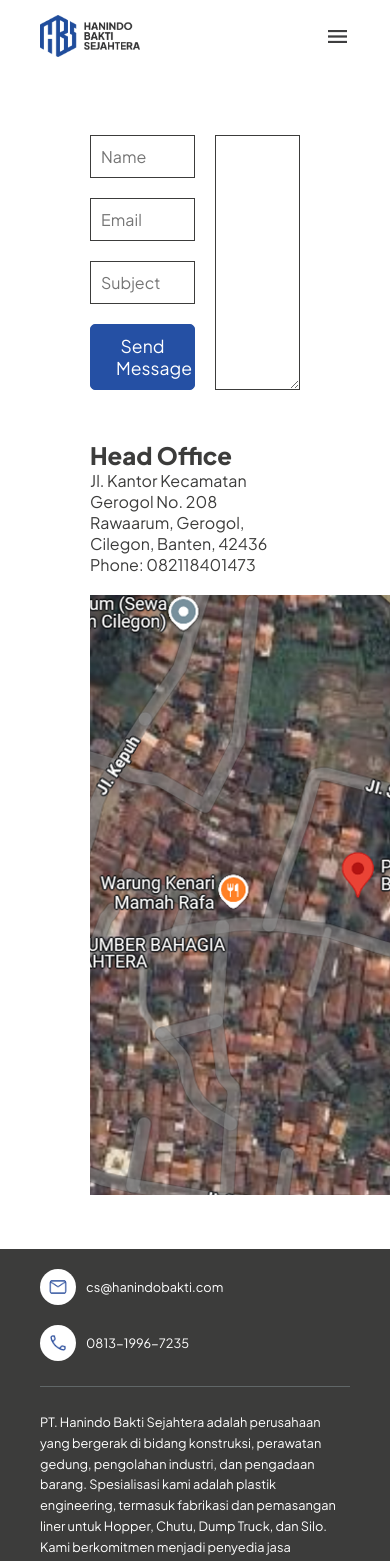
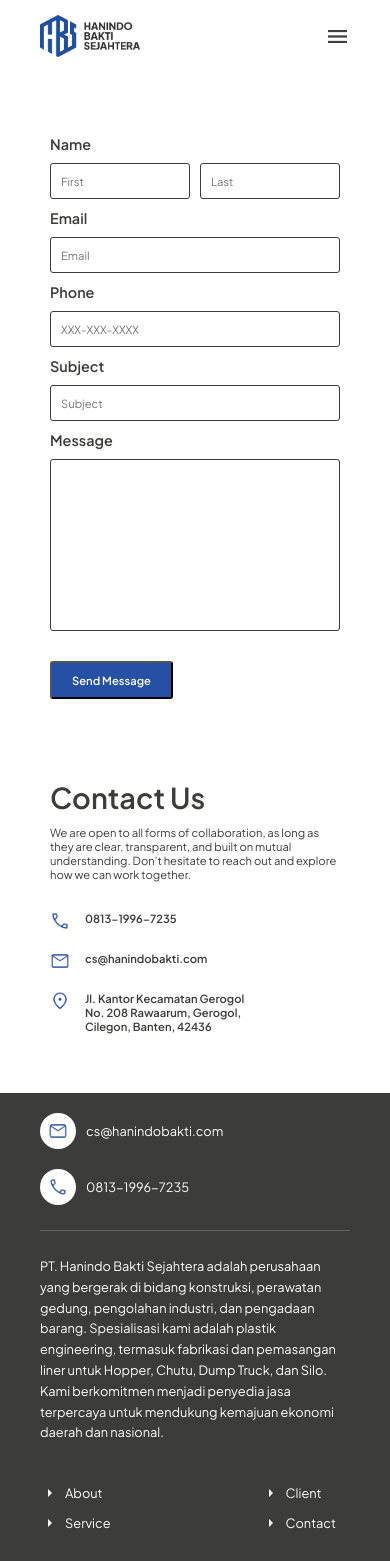
Before and after one commit to Ardikaas/hanindo-company-profile, a React (Create React App) app: page /contact in a window 390 px wide. Shown: the top 1561 px of the page. Built offline with nearby package versions, Linux system fonts and the light colour scheme.

Commit message:
fix: fix contact structure and make it responsive

```diff
--- a/src/pages/Contact.jsx
+++ b/src/pages/Contact.jsx
@@ -1,13 +1,17 @@
 import Footer from "../components/Footer/Footer";
 import Header from "../components/Header/Header";
-import maps from "../assets/maps.png";
+import phone from "../assets/phone-icon.png";
+import mail from "../assets/mail-icon.png";
+import pin from "../assets/pin-icon.png";
 import { useState } from "react";
 import emailjs from "@emailjs/browser";
 import "../style/Contact.style.css";
 
 const Contact = () => {
-  const [userName, setUserName] = useState("");
+  const [userFirstName, setFirstName] = useState("");
+  const [userLastName, setLastName] = useState("");
   const [userEmail, setUserEmail] = useState("");
+  const [userPhone, setUserPhone] = useState("");
   const [subject, setSubject] = useState("");
   const [message, setMessage] = useState("");
   const [isSending, setIsSending] = useState(false);
@@ -15,50 +19,114 @@ const Contact = () => {
 
   const sendEmail = (e) => {
     e.preventDefault();
+    setStatusMessage("");
+
+    // Validasi wajib isi
+    if (
+      !userFirstName.trim() ||
+      !userLastName.trim() ||
+      !userEmail.trim() ||
+      !userPhone.trim() ||
+      !subject.trim() ||
+      !message.trim()
+    ) {
+      setStatusMessage("Please fill in all required fields.");
+      setTimeout(() => setStatusMessage(""), 5000);
+      return;
+    }
+
     setIsSending(true);
-    setStatusMessage("");
+
     emailjs
       .send(
         "service_hh2vrgh",
         "template_f65gykp",
         {
-          name: userName,
+          name: `${userFirstName} ${userLastName}`,
           email: userEmail,
+          phone: userPhone,
           title: subject,
           message: message,
         },
         "auUdoSqsR0VfrFDyo"
       )
-      .then(
-        () => {
+      .then(() => {
         setIsSending(false);
         setStatusMessage("Message sent successfully!");
-          setUserName("");
+        setFirstName("");
+        setLastName("");
         setUserEmail("");
+        setUserPhone("");
         setMessage("");
         setSubject("");
-        },
-        (error) => {
+        setTimeout(() => setStatusMessage(""), 5000);
+      })
+      .catch((error) => {
         setIsSending(false);
         setStatusMessage("Failed to send message. Please try again.");
         console.error(error);
-        }
-      );
+        setTimeout(() => setStatusMessage(""), 5000);
+      });
+  };
+
+  // Style tombol berdasarkan status
+  const getButtonClass = () => {
+    if (isSending) return "sending";
+    if (statusMessage.includes("success")) return "success";
+    if (
+      statusMessage.includes("Please fill") ||
+      statusMessage.includes("Failed")
+    )
+      return "error";
+    return "";
   };
 
   return (
     <div>
       <Header />
       <div className="contact-container">
+        <div className="contact-text">
+          <h1>Contact Us</h1>
+          <h4>
+            We are open to all forms of collaboration, as long as they are
+            clear, transparent, and built on mutual understanding. Don't
+            hesitate to reach out and explore how we can work together.
+          </h4>
+          <div className="contact-item">
+            <img src={phone} alt="phone-icon" />
+            <h4>0813-1996-7235</h4>
+          </div>
+          <div className="contact-item">
+            <img src={mail} alt="mail-icon" />
+            <h4>cs@hanindobakti.com</h4>
+          </div>
+          <div className="contact-item">
+            <img src={pin} alt="place-icon" />
+            <h4>
+              Jl. Kantor Kecamatan Gerogol No. 208 Rawaarum, Gerogol, Cilegon,
+              Banten, 42436
+            </h4>
+          </div>
+        </div>
         <div className="contact-form">
-          <div className="contact-form-left">
+          <h4>Name</h4>
+          <div className="contact-form-name">
             <input
               type="text"
-              placeholder="Name"
-              value={userName}
-              onChange={(e) => setUserName(e.target.value)}
+              placeholder="First"
+              value={userFirstName}
+              onChange={(e) => setFirstName(e.target.value)}
               required
             />
+            <input
+              type="text"
+              placeholder="Last"
+              value={userLastName}
+              onChange={(e) => setLastName(e.target.value)}
+              required
+            />
+          </div>
+          <h4>Email</h4>
           <input
             type="email"
             placeholder="Email"
@@ -66,6 +134,15 @@ const Contact = () => {
             onChange={(e) => setUserEmail(e.target.value)}
             required
           />
+          <h4>Phone</h4>
+          <input
+            type="text"
+            placeholder="XXX-XXX-XXXX"
+            value={userPhone}
+            onChange={(e) => setUserPhone(e.target.value)}
+            required
+          />
+          <h4>Subject</h4>
           <input
             type="text"
             placeholder="Subject"
@@ -73,33 +150,23 @@ const Contact = () => {
             onChange={(e) => setSubject(e.target.value)}
             required
           />
-            <button onClick={sendEmail} disabled={isSending}>
-              {isSending ? "Sending..." : "Send Message"}
-            </button>
-            {statusMessage && <p>{statusMessage}</p>}
-          </div>
+          <h4>Message</h4>
           <textarea
             value={message}
             onChange={(e) => setMessage(e.target.value)}
             required
           />
-        </div>
-        <div className="address">
-          <div className="address-text">
-            <h3>Head Office</h3>
-            <h4>
-              Jl. Kantor Kecamatan Gerogol No. 208 Rawaarum, Gerogol, Cilegon,
-              Banten, 42436
-            </h4>
-            <h4>Phone: 082118401473</h4>
-          </div>
-          <a
-            href="https://maps.app.goo.gl/eqTcLCNUkmBzwbnT8"
-            target="_blank"
-            rel="noreferrer"
+          <button
+            onClick={sendEmail}
+            disabled={isSending}
+            className={getButtonClass()}
           >
-            <img src={maps} alt="maps" />
-          </a>
+            {isSending
+              ? "Sending..."
+              : statusMessage
+              ? statusMessage
+              : "Send Message"}
+          </button>
         </div>
       </div>
       <Footer />
--- a/src/style/Contact.style.css
+++ b/src/style/Contact.style.css
@@ -1,78 +1,208 @@
 .contact-container{
   display: flex;
-  flex-direction: column;
-  gap: 50px;
+  flex-direction: row;
+  justify-content: center;
+  gap: 150px;
   padding: 50px 90px;
   margin-top: 85px;
 }
 
+.contact-text{
+  display: flex;
+  flex-direction: column;
+  gap: 10px;
+}
+
+.contact-text > h1{
+  font-family: "Plus Jakarta Sans", sans-serif;
+  font-weight: 600;
+  color: #3c3c3b;
+  font-size: 2rem;
+}
+
+.contact-text > h4{
+  font-family: "Plus Jakarta Sans", sans-serif;
+  font-weight: 400;
+  color: #3c3c3b;
+  font-size: 0.9rem;
+  max-width: 500px;
+  width: 100%;
+  margin-bottom: 20px;
+}
+
+.contact-item{
+  display: flex;
+  flex-direction: row;
+  gap: 15px;
+  margin-bottom: 10px;
+}
+
+.contact-item > img{
+  width: 25px;
+  height: 25px;
+}
+
+.contact-item > h4{
+  font-family: "Plus Jakarta Sans", sans-serif;
+  font-weight: 600;
+  color: #3c3c3b;
+  font-size: 0.9rem;
+  max-width: 250px;
+  width: 100%;
+}
+
 .contact-form{
   display: flex;
-  flex-direction: row;
-  gap: 20px;
+  flex-direction: column;
+  gap: 10px;
 }
 
-.contact-form-left{
+.contact-form-name{
   display: flex;
-  flex-direction: column;
-  gap: 20px;
-  width: 50%;
+  flex-direction: row;
+  gap: 10px;
 }
 
-.contact-form-left >input{
-  padding: 10px 10px;
+.contact-form-name > input{
+  padding: 10px;
+  border-radius: 3px;
   border: 1px solid #3c3c3b;
   font-family: "Plus Jakarta Sans", sans-serif;
   font-weight: 400;
-  font-size: 1rem;
+  color: #3c3c3b;
+  font-size: 0.9rem;
+  max-width: 500px;
+  width: 100%;
+}
+
+.contact-form-name > input:focus{
+  outline: none;
+  border: 1px solid #3c3c3b;
+}
+
+.contact-form > h4{
+  font-family: "Plus Jakarta Sans", sans-serif;
+  font-weight: 600;
+  color: #3c3c3b;
+  font-size: 0.9rem;
+}
+
+.contact-form > input{
+  padding: 10px;
+  border-radius: 3px;
+  border: 1px solid #3c3c3b;
+  font-family: "Plus Jakarta Sans", sans-serif;
+  font-weight: 400;
+  color: #3c3c3b;
+  font-size: 0.9rem;
+}
+
+.contact-form > input:focus{
+  outline: none;
+  border: 1px solid #3c3c3b;
 }
 
 .contact-form > textarea{
-  padding: 10px 10px;
+  padding: 10px;
+  border-radius: 3px;
   border: 1px solid #3c3c3b;
   font-family: "Plus Jakarta Sans", sans-serif;
   font-weight: 400;
-  font-size: 1rem;
-  width: 600px
+  height: 150px;
+  color: #3c3c3b;
+  font-size: 0.9rem;
+  resize: none;
 }
 
-.contact-form-left > button{
+.contact-form > textarea:focus{
+  outline: none;
+  border: 1px solid #3c3c3b;
+}
+
+.contact-form > button{
   font-family: "Plus Jakarta Sans", sans-serif;
+  font-weight: 800;
+  margin-top: 20px;
   padding: 10px 25px;
-  border-radius: 5px;
+  border-radius: 3px;
   color: #ffffff;
-  font-size: 1.1rem;
+  font-size: 0.9rem;
   background-color: #2550A4;
-  border: 1px solid #2550A4;
+  transition: 0.3s ease-in;
+  text-decoration: none;
+  width: fit-content
+}
+
+button.success {
+  background-color: #25a43c;
+  color: #ffffff;
   transition: 0.3s ease-in-out;
 }
 
-.contact-form-left > button:hover{
-  background-color: #3c3c3b;
-  border: 1px solid #3c3c3b;
+button.error {
+  background-color: #a42525;
+  color: #ffffff;
+  transition: 0.3s ease-in-out;
 }
 
-.address{
-  display: flex;
-  flex-direction: column;
-  gap: 20px;
+button.sending {
+  background-color: #9ca425;
+  color: #ffffff;
+  transition: 0.3s ease-in-out;
 }
 
-.address-text > h3{
-  font-family: "Plus Jakarta Sans", sans-serif;
-  font-weight: 800;
-  color: #3c3c3b;
-  font-size: 1.5rem;
+.contact-form > button:hover {
+  background-color: #3c3c3b;
 }
 
-.address-text > h4{
-  font-family: "Plus Jakarta Sans", sans-serif;
-  font-weight: 400;
-  color: #3c3c3b;
-  font-size: 1rem;
+@media (max-width: 1080px) {
+  .contact-container{
+    gap: 80px;
+  }
 }
 
-.address > a >img{
-  width: 600px;
-  height: auto;
+@media (max-width: 768px) {
+  .contact-container{
+    flex-direction: column-reverse;
+  }
+  .contact-container{
+    padding: 50px 50px;
+  }
+
+  .contact-text > h1{
+    font-size: 1.8rem;
+  }
+
+  .contact-text > h4{
+    font-size: 0.7rem;
+  }
+
+  .contact-form > h4{
+    font-size: 0.9rem;
+  }
+  .contact-form-name > input{
+    font-size: 0.7rem;
+  }
+  .contact-form > input{
+    font-size: 0.7rem;
+  }
+  .contact-form > textarea{
+    height: 150px;
+    font-size: 0.7rem;
+  }
+  .contact-form > button{
+    font-size: 0.7rem;
+    font-weight: 600;
+    padding: 10px 20px;
+  }
+  .contact-item > img{
+    width: 20px;
+    height: 20px;
+  }
+
+  .contact-item > h4{
+    font-size: 0.7rem;
+    max-width: 180px;
+    width: 100%;
+  }
 }
```
Also changed, not shown: src/assets/pin-icon.png (added). Lines whose indentation alone changed are shown as unchanged.
